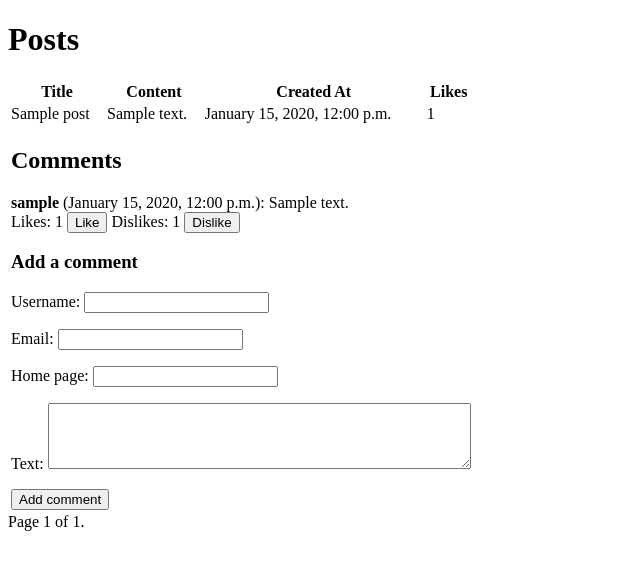
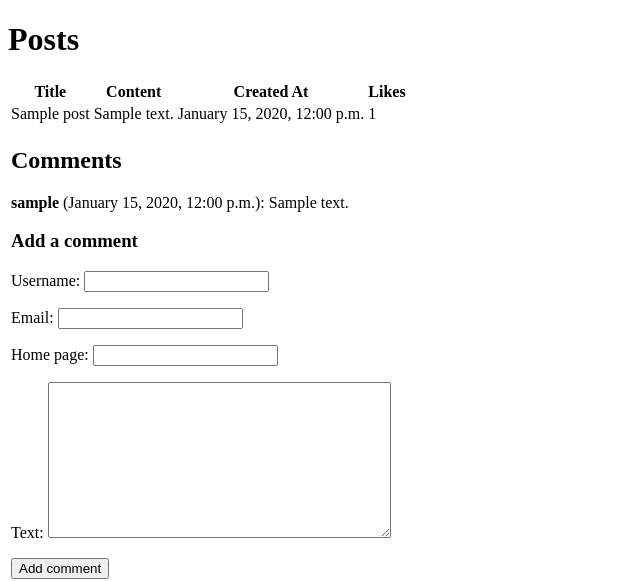
Before and after one commit to adamant-antithesis-work/comments, a Django app: page / in a window 1280 px wide. Shown: the top 581 px of the page, without its empty margins (0-640 px from the left). Run offline with Django 5.2, Linux system fonts and the light colour scheme; tables that the repository leaves empty hold one stand-in row (values such as "Sample post").

Commit message:
Temporarily removed the likes functionality

```diff
--- a/comments_project/comments/forms.py
+++ b/comments_project/comments/forms.py
@@ -12,6 +12,3 @@ class CommentForm(forms.ModelForm):
     class Meta:
         model = Comment
         fields = ['text']
-        widgets = {
-            'text': forms.Textarea(attrs={'rows': 4, 'cols': 50}),
-        }
--- a/comments_project/comments/templates/post_list.html
+++ b/comments_project/comments/templates/post_list.html
@@ -29,18 +29,6 @@
                             <div>
                                 <strong>{{ comment.user.username }}</strong> ({{ comment.created_at|date:"F j, Y, g:i a" }}):
                                 {{ comment.text }}
-                                <div>
-                                    Likes: {{ comment.likes }}
-                                    <form action="{% url 'like-comment' comment.id %}" method="post" style="display:inline;">
-                                        {% csrf_token %}
-                                        <input type="submit" value="Like">
-                                    </form>
-                                    Dislikes: {{ comment.dislikes }}
-                                    <form action="{% url 'dislike-comment' comment.id %}" method="post" style="display:inline;">
-                                        {% csrf_token %}
-                                        <input type="submit" value="Dislike">
-                                    </form>
-                                </div>
                             </div>
                         {% endfor %}
                         <h3>Add a comment</h3>
--- a/comments_project/comments/urls.py
+++ b/comments_project/comments/urls.py
@@ -1,9 +1,7 @@
 from django.urls import path
-from .views import PostListView, AddCommentView, LikeCommentView, DislikeCommentView
+from .views import PostListView, AddCommentView
 
 urlpatterns = [
     path('', PostListView.as_view(), name='post-list'),
     path('add-comment/<int:post_id>/', AddCommentView.as_view(), name='add-comment'),
-    path('like-comment/<int:comment_id>/', LikeCommentView.as_view(), name='like-comment'),
-    path('dislike-comment/<int:comment_id>/', DislikeCommentView.as_view(), name='dislike-comment'),
 ]
--- a/comments_project/comments/views.py
+++ b/comments_project/comments/views.py
@@ -1,7 +1,6 @@
-from django.views import View
 from django.views.generic import ListView, FormView
 from django.shortcuts import get_object_or_404, redirect
-from .models import Post, User, Comment
+from .models import Post, User
 from .forms import CommentForm, UserForm
 
 
@@ -25,16 +24,17 @@ class AddCommentView(FormView):
 
     def get_context_data(self, **kwargs):
         context = super().get_context_data(**kwargs)
+        post = get_object_or_404(Post, id=self.kwargs['post_id'])
         context['user_form'] = self.second_form_class()
         context['comment_form'] = self.form_class()
-        context['post'] = get_object_or_404(Post, id=self.kwargs['post_id'])
+        context['post'] = post
         return context
 
     def post(self, request, *args, **kwargs):
         self.object = None
         post = get_object_or_404(Post, id=self.kwargs['post_id'])
-        user_form = UserForm(self.request.POST)
-        comment_form = CommentForm(self.request.POST)
+        user_form = self.second_form_class(self.request.POST)
+        comment_form = self.form_class(self.request.POST)
 
         if user_form.is_valid() and comment_form.is_valid():
             user, created = User.objects.get_or_create(
@@ -56,16 +56,3 @@ class AddCommentView(FormView):
 
     def form_invalid(self, user_form, comment_form):
         return self.render_to_response(self.get_context_data(user_form=user_form, comment_form=comment_form))
-
-
-class LikeCommentView(View):
-    def post(self, request, *args, **kwargs):
-        comment = get_object_or_404(Comment, id=self.kwargs['comment_id'])
-        comment.like()
-        return redirect('post-list')
-
-class DislikeCommentView(View):
-    def post(self, request, *args, **kwargs):
-        comment = get_object_or_404(Comment, id=self.kwargs['comment_id'])
-        comment.dislike()
-        return redirect('post-list')
```
Also changed, not shown: comments_project/comments/templates/add_comment.html (deleted, +0 -15 lines).
